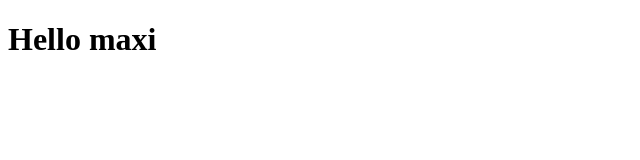
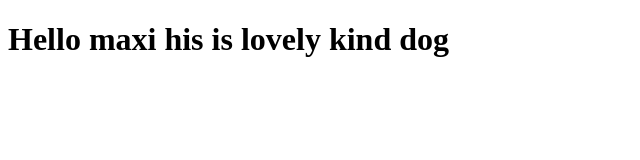
Before and after one commit to Misael3t/sawalla1111, a plain HTML site: page index.html in a window 1280 px wide. Shown: the whole page, without its empty margins (0-640 px from the left). Drawn offline with Linux system fonts and the light colour scheme.

Commit message:
just updeted some sentances

```diff
--- a/index.html
+++ b/index.html
@@ -9,7 +9,7 @@
 </head>
 
 <body>
-    <h1>Hello maxi </h1>
+    <h1>Hello maxi his is lovely kind dog </h1>
 </body>
 
 </html>
```
